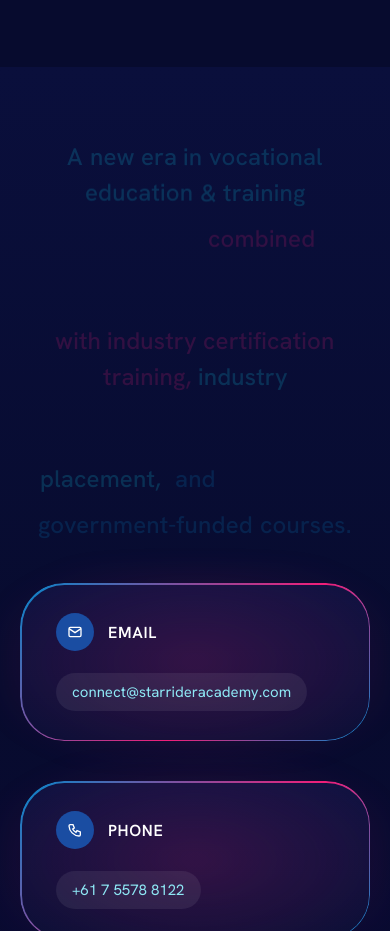
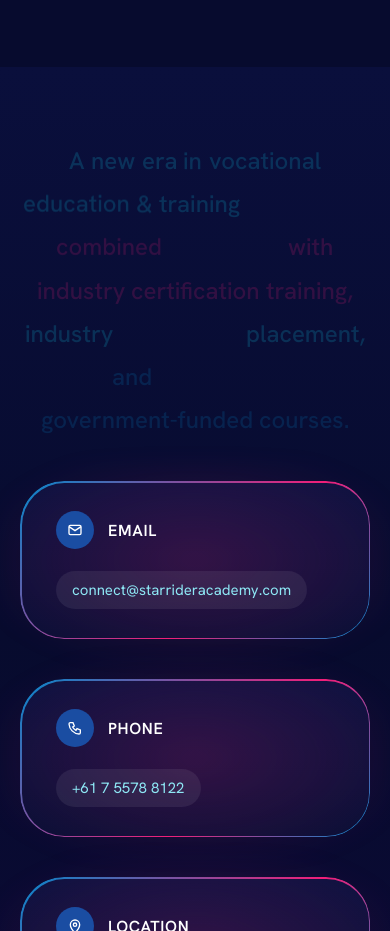
Before and after one commit to minhaz1221/starrider-academy, a Next.js app: page / in a window 390 px wide. Shown: the part 1500-2431 px from the top of the page. Built offline with nearby package versions, Linux system fonts and the light colour scheme.

Commit message:
Statement: flow as one sentence with small inline pills on phones
Co-Authored-By: Claude Fable 5.1 <noreply@anthropic.com>
Claude-Session: https://claude.ai/code/session_01WV2x1Wx2ydzNHQHgtSsuZL

```diff
--- a/app/globals.css
+++ b/app/globals.css
@@ -248,9 +248,12 @@ h1, h2, h3, p { margin: 0; }
   .pill-white { padding: 12px 20px; font-size: 15px; }
   .header-inner { gap: 12px; padding: 12px var(--gutter); }
   .hero-inner { padding-bottom: 56px; }
-  .pill-img { width: 120px; height: 40px; }
+  /* on phones the three fixed lines become one flowing sentence with small inline pills */
   .statement { padding: 64px var(--gutter); gap: 48px; }
-  .statement-text .s-line { white-space: normal; gap: 8px 14px; line-height: 1.5; }
+  .statement-text { display: block; text-align: center; max-width: 480px; }
+  .statement-text .s-line { display: inline; white-space: normal; font-size: 24px; line-height: 1.8; letter-spacing: 0; }
+  .statement-text .s-line + .s-line::before { content: " "; }
+  .pill-img { width: 108px; height: 36px; margin: 0 6px; border-width: 1.2px; }
   .pathways, .section { padding: 64px var(--gutter); }
   .footer-grid { grid-template-columns: 1fr; padding-top: 48px; }
   .course-hero img { height: 300px; }
```
